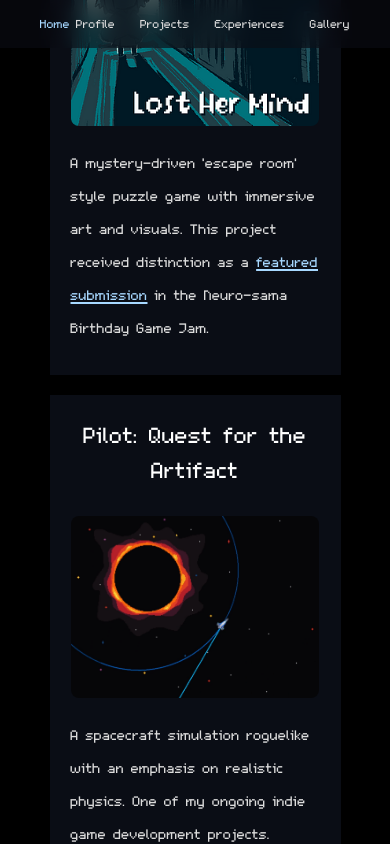
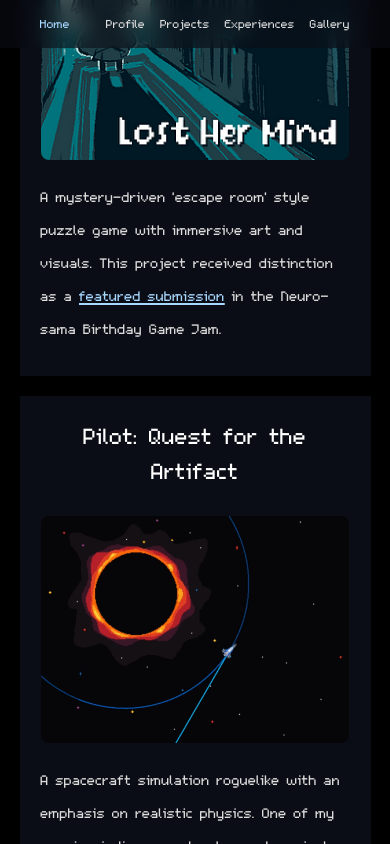
Before and after one commit to haram1506/haram1506.github.io, a React (Vite) app: page / in a window 390 px wide. Both pictures are taken after a click on the button "< Show More >". Shown: the part 3691-4535 px from the top of the page. Built offline with nearby package versions, Linux system fonts and the light colour scheme.

Commit message:
mobile fix

```diff
--- a/src/features/footer/Footer.css
+++ b/src/features/footer/Footer.css
@@ -31,4 +31,7 @@
     padding: 0;
 
     font-size: 18px;
+    max-width: 65ch;
+
+    text-align: center;
 }
--- a/src/features/footer/Footer.jsx
+++ b/src/features/footer/Footer.jsx
@@ -20,7 +20,8 @@
             </a>
         </div>
         <p className="credits">
-            Made with React, Vite, Gemini and my sanity. All fonts used are either public domain or under SIL Open Font License.
+            Made with React, Vite, Gemini and my Chuseok holiday time.
+            All fonts used are either public domain or under SIL Open Font License.
         </p>
     </footer>
   );
--- a/src/features/navbar/Navbar.css
+++ b/src/features/navbar/Navbar.css
@@ -26,6 +26,12 @@
   gap: 25px;
 }
 
+@media (max-width: 500px) {
+    .nav-links {
+        gap: 15px;
+    }
+}
+
 .nav-links a, .home-link {
   color: #dcdcdc; /* 9f9f9f */
   text-decoration: none;
--- a/src/features/projects/ProjectsDisplay.css
+++ b/src/features/projects/ProjectsDisplay.css
@@ -34,6 +34,10 @@
   }
 }
 
+.is-transitioning {
+  pointer-events: none;
+}
+
 .expand-button {
   display: block; /* Allows margin auto to work */
   margin: 30px auto 0; /* Adds space above and centers it */
--- a/src/features/projects/ProjectsDisplay.jsx
+++ b/src/features/projects/ProjectsDisplay.jsx
@@ -75,10 +75,27 @@
 
 const ProjectsDisplay = () => {
   const [isExpanded, setIsExpanded] = useState(false);
+  const [isTransitioning, setIsTransitioning] = useState(false);
   const projectsToShow = isExpanded ? projectData : projectData.slice(0, 4);
 
+  const handleToggle = (expandState) => {
+    // Prevent new clicks during the cooldown period
+    if (isTransitioning) return;
+
+    setIsExpanded(expandState);
+    setIsTransitioning(true);
+
+    // After 500ms, turn off the transitioning state to re-enable clicks.
+    setTimeout(() => {
+      setIsTransitioning(false);
+    }, 500);
+  };
+
   return (
-    <section className="projects-display-container" id="projects">
+    <section
+      className={`projects-section-container ${isTransitioning ? 'is-transitioning' : ''}`}
+      id="projects"
+    >
       <h1 className="projects-title"> Projects </h1>
       <div className="projects-grid">
         {projectsToShow.map((project) => (
@@ -97,7 +114,7 @@
         projectData.length > 4 && !isExpanded && (
           <button
             className="expand-button"
-            onClick={() => setIsExpanded(true)}
+            onClick={() => handleToggle(true)}
           >
             {'< Show More >'}
           </button>
@@ -108,7 +125,7 @@
         isExpanded && (
           <button
             className="expand-button"
-            onClick={() => setIsExpanded(false)}
+            onClick={() => handleToggle(false)}
           >
             {'> Show Less <'}
           </button>
```
